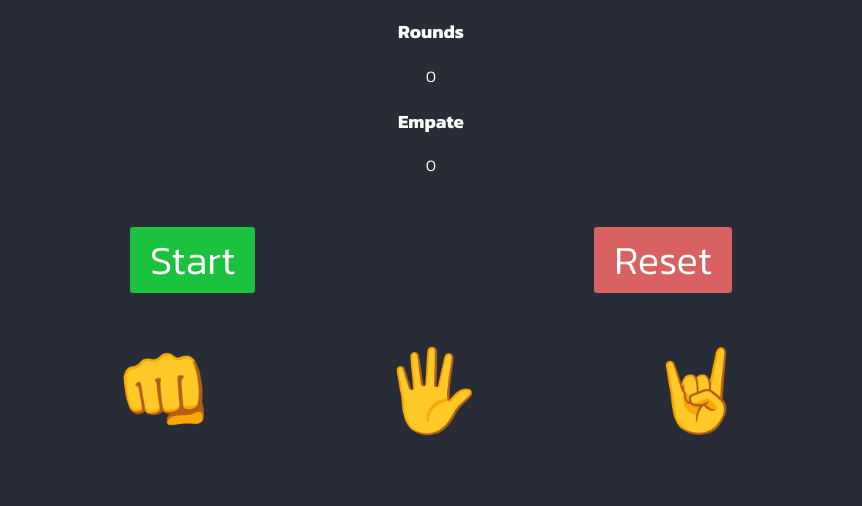
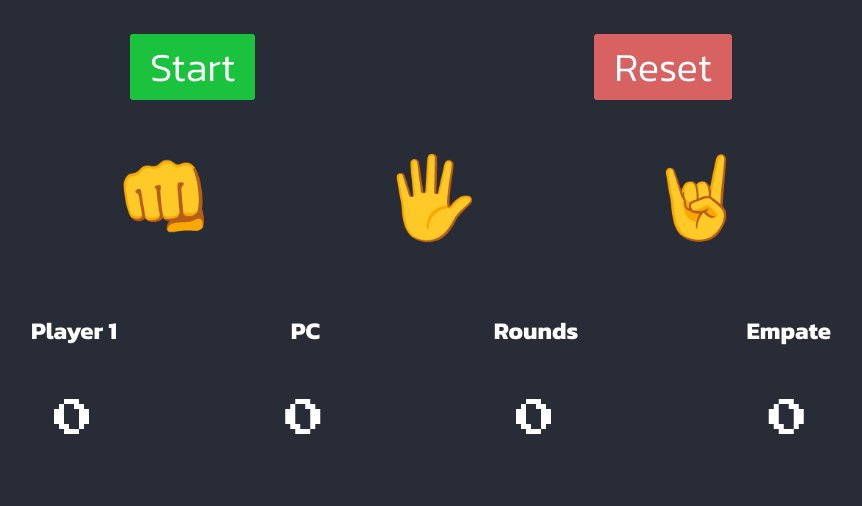
Before and after one commit to Getse29/rock-paper-scissors, a website with bundled scripts: page index.html in a window 1280 px wide. Shown: the part 125-631 px from the top of the page, without its empty margins (209-1071 px from the left). Built offline with nearby package versions, Linux system fonts and the light colour scheme.

Commit message:
agregando estilos a rounds y empate

```diff
--- a/index.html
+++ b/index.html
@@ -17,17 +17,6 @@
   <body class="bg-color">
     <h1 class="title">Rock Paper Scissor</h1>
 
-    <div class="rounds">
-      <div>
-        <h3>Rounds</h3>
-        <p class="ronda">0</p>
-      </div>
-      <div>
-        <h3>Empate</h3>
-        <p class="empa">0</p>
-      </div>
-    </div>
-
     <div class="button-game">
       <button class="game-init">Start</button>
       <button class="game-init" id="reset">Reset</button>
@@ -39,7 +28,7 @@
       <button class="scissor">🤘</button>
     </div>
 
-    <div class="players">
+    <div class="stats">
       <div class="player-1">
         <h2>Player 1</h2>
         <p class="points-player-1">0</p>
@@ -48,6 +37,14 @@
         <h2>PC</h2>
         <p class="points-pc">0</p>
       </div>
+      <div>
+        <h2>Rounds</h2>
+        <p class="ronda">0</p>
+      </div>
+      <div>
+        <h2>Empate</h2>
+        <p class="empa">0</p>
+      </div>
     </div>
 
     <script src="js/index.js" type="module"></script>
--- a/style/style.css
+++ b/style/style.css
@@ -76,7 +76,7 @@
 }
 
 /* 4. Container Players */
-.players{
+.stats{
   max-width: 95%;
   width: 80rem;
   margin: 5rem auto 0;
@@ -85,12 +85,7 @@
 }
 
 /* 5. Player 1 and PC*/
-.player-1, .player-2{
-  font-size: 2rem;
-}
-
-/* 6. Points Players */
-.points-player-1, .points-pc{
+.points-player-1, .points-pc, .ronda, .empa{
   font-family: var(--font-Game);
   font-size: 4rem;
 }
```
